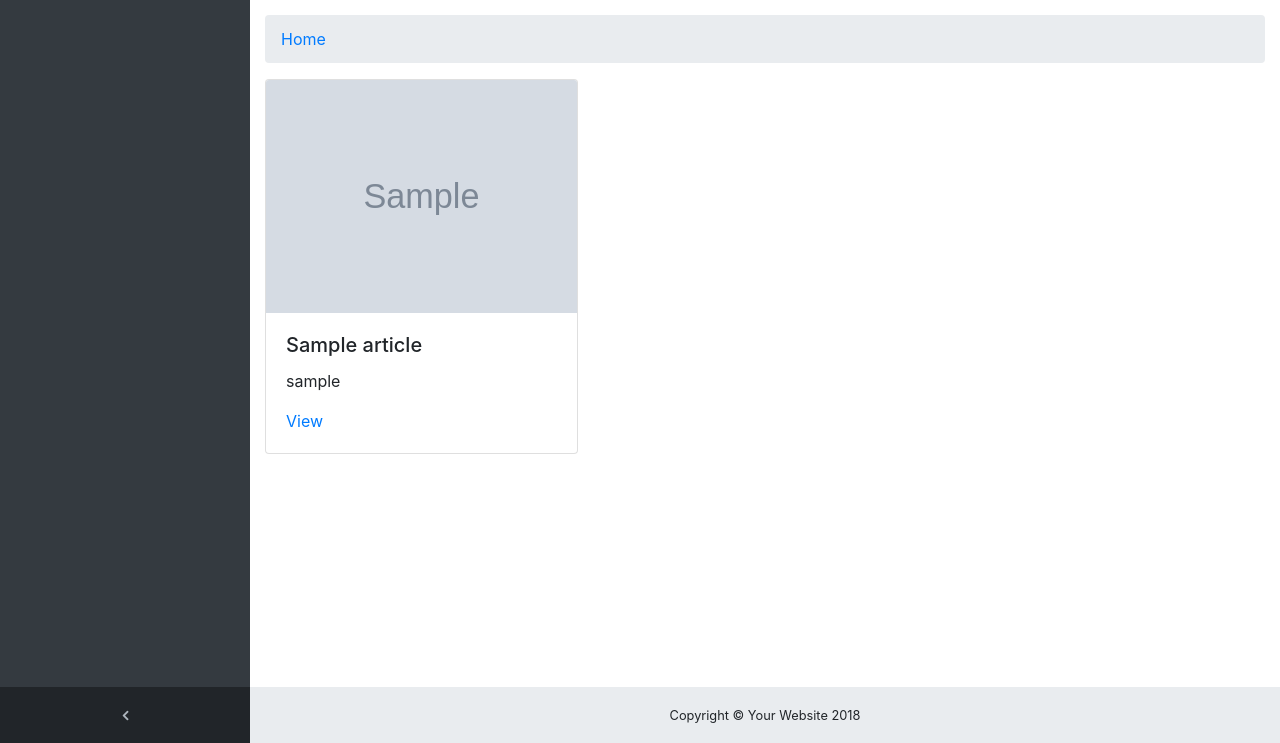
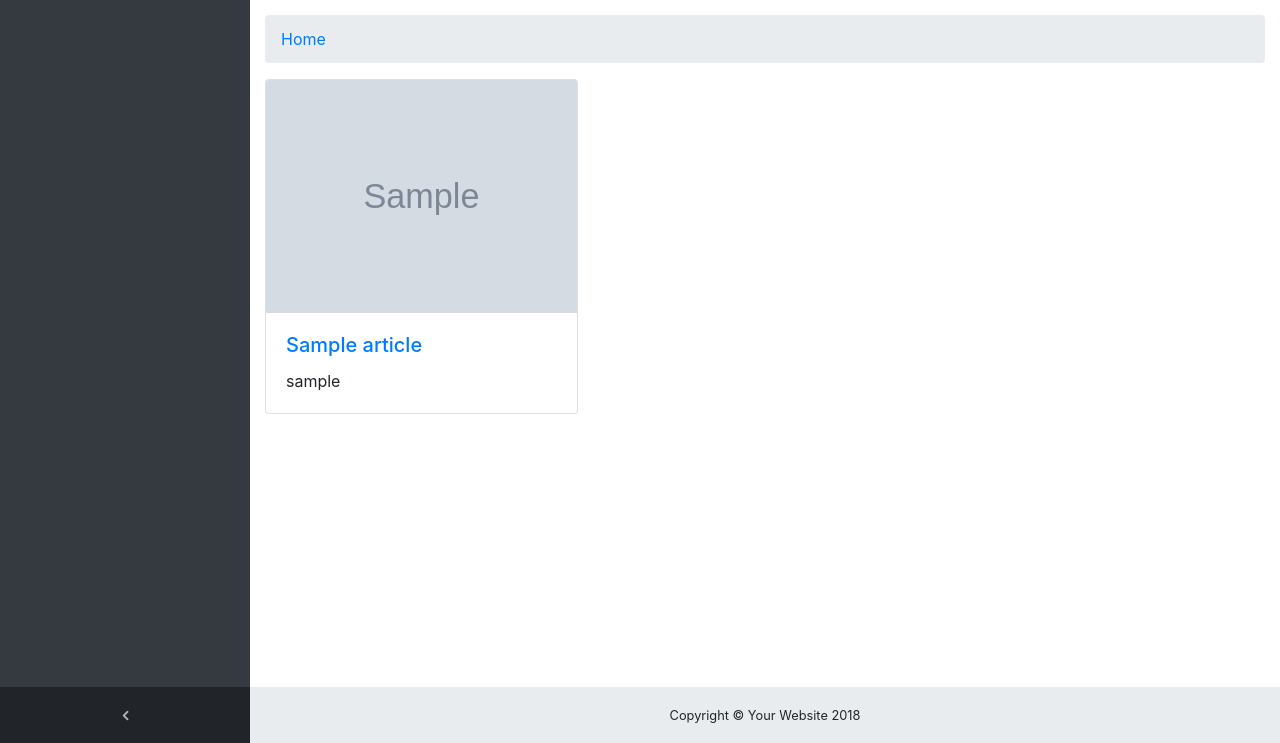
Before and after one commit to ebusinesslabs/flask-demo, a Flask app: page / in a window 1280 px wide. Shown: the part 57-800 px from the top of the page. Run offline with Flask 2, Linux system fonts and the light colour scheme; tables that the repository leaves empty hold one stand-in row (values such as "Sample post"); grey boxes marked "Sample" are stand-in pictures; parts of the project's set-up code (start-up, migrations or seed data) failed here and were passed over; some libraries are stand-ins or nearby versions.

Commit message:
ενημέρωση μεταφράσεων

```diff
--- a/app/templates/main/index.html
+++ b/app/templates/main/index.html
@@ -9,9 +9,13 @@
                         {% set filename = url_for('static', filename='images/articles/' ~ article.image | default('no-image.jpg', true)) %}
                         <img src="{{ filename }}" class="card-img-top" alt="article's image">
                         <div class="card-body">
-                            <h5 class="card-title">{{ article.title }}</h5>
+                            <h5 class="card-title">
+                                <a href="{{ url_for('main.view_article', article_id=article.id) }}" class="card-link">
+
+                                    {{ article.title }}
+                                </a>
+                            </h5>
                             <p class="card-text">{{ article.slug | safe }}</p>
-                            <a href="{{ url_for('main.view_article', article_id=article.id) }}" class="card-link">View</a>
                         </div>
                     </div>
                 </div>
```
Also changed, not shown: app/translations/el/LC_MESSAGES/messages.po, 2 other files.
